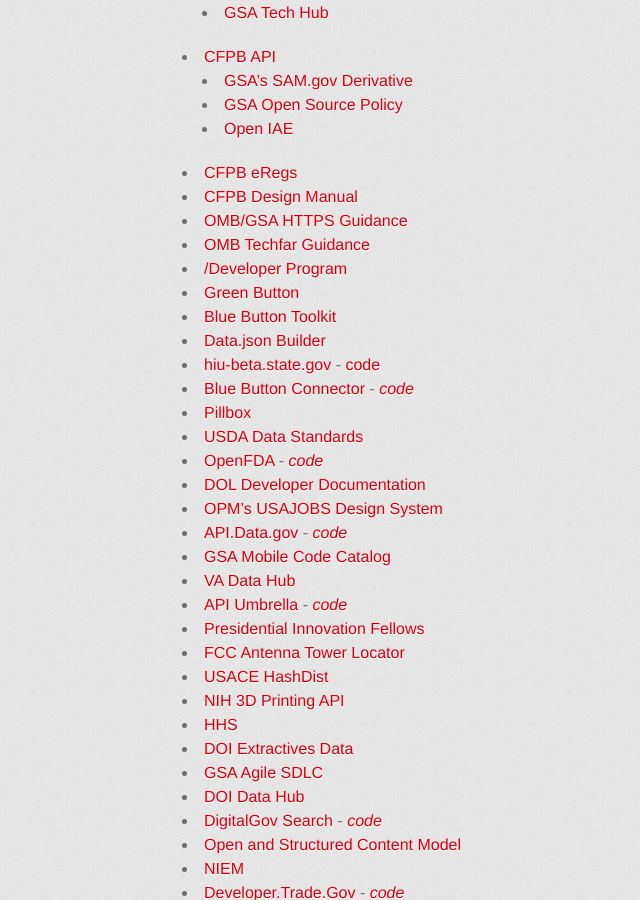
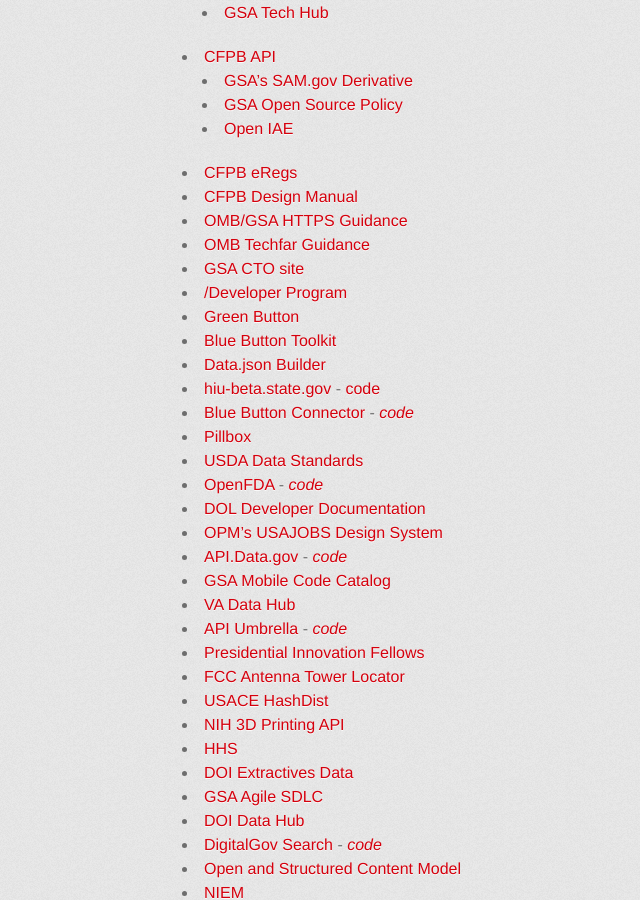
Before and after one commit to GSA/Open-Data-Collaboration-Sandbox, a Jekyll site: the page built from website_examples.md, in a window 1280 px wide and 900 px high, scrolled down 665 px. Shown: the whole window, without its empty margins (168-808 px from the left). Built offline with Jekyll 4.4.1, drawn with Linux system fonts in a browser that asks for light colours; some web fonts are replaced.

Commit message:
adding https://tech.gsa.gov/

```diff
--- a/website_examples.md
+++ b/website_examples.md
@@ -29,6 +29,7 @@
 * [CFPB Design Manual](http://cfpb.github.io/design-manual/)
 * [OMB/GSA HTTPS Guidance](https://https.cio.gov/)
 * [OMB Techfar Guidance](https://techfarhub.cio.gov/)
+* [GSA CTO site](https://tech.gsa.gov/)
 * [/Developer Program](http://18f.github.io/API-All-the-X/)
 * [Green Button](http://green-button.github.io)
 * [Blue Button Toolkit](http://blue-button.github.io/)
```
